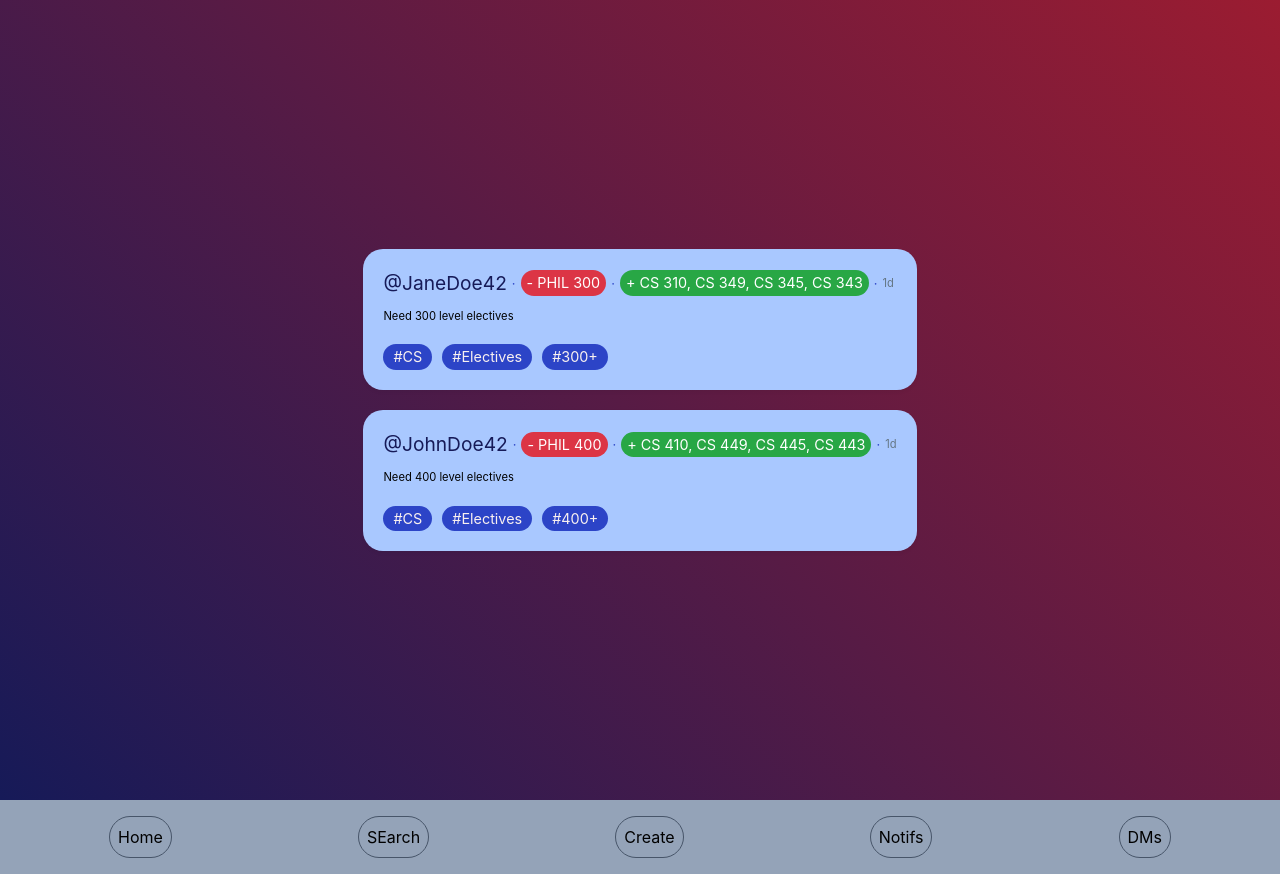
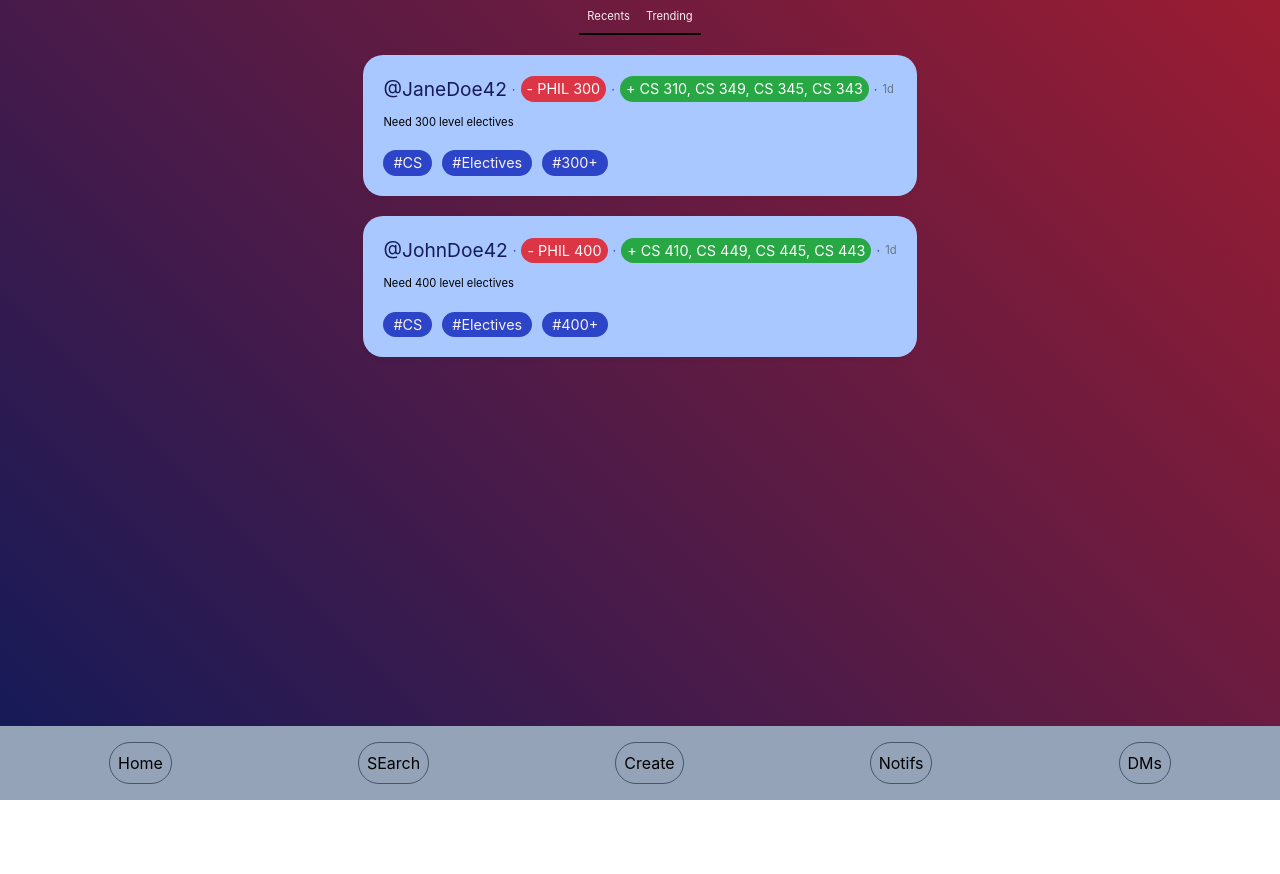
Before and after one commit to j-ackie/brutus, a React (Create React App) app in the folder frontend/: page / in a window 1280 px wide. After the commit the page ends 800 px from the top, so only its background shows below. Built offline with nearby package versions, Linux system fonts and the light colour scheme.

Commit message:
Update indes.tsx

```diff
--- a/frontend/src/pages/home/index.tsx
+++ b/frontend/src/pages/home/index.tsx
@@ -1,10 +1,16 @@
-import React from 'react'
+import { listingQuery } from '../../pages/home/homeQueries'
+import { COLORS } from '../../global/Colors'
+import { TextButton } from '../../global/Buttons'
 import Feed from '../../components/Feed/Feed'
-// import Listing from '../../components/Listing/Listing'
-// import { listingQuery } from '../../pages/home/homeQueries'
-import { COLORS } from '../../global/Colors'
+
+const TAB_STATE_ENUM = {
+  RECENTS: 0,
+  TRENDING: 1
+}
 
 function Home() {
+
+  const listing = listingQuery()
 
   return (
     <div style = {
@@ -12,13 +18,16 @@ function Home() {
         display: 'flex',
         flexDirection: 'column',
         alignItems: 'center',
-        justifyContent: 'center',
-        height: '100vh',
-        background: `linear-gradient(45deg, ${COLORS.primary}, ${COLORS.accent2})`,
+        justifyContent: 'start',
+        height: "100%",
+        background: `linear-gradient(45deg, ${COLORS.primary}, ${COLORS.accent2})`
       }
     }>
+      <div>
+        <TextButton text='Recents' onClick={() => {}}/>
+        <TextButton text='Trending' onClick={() => {}}/>
+      </div>
       <Feed />
-
     </div>
   )
 }
```
